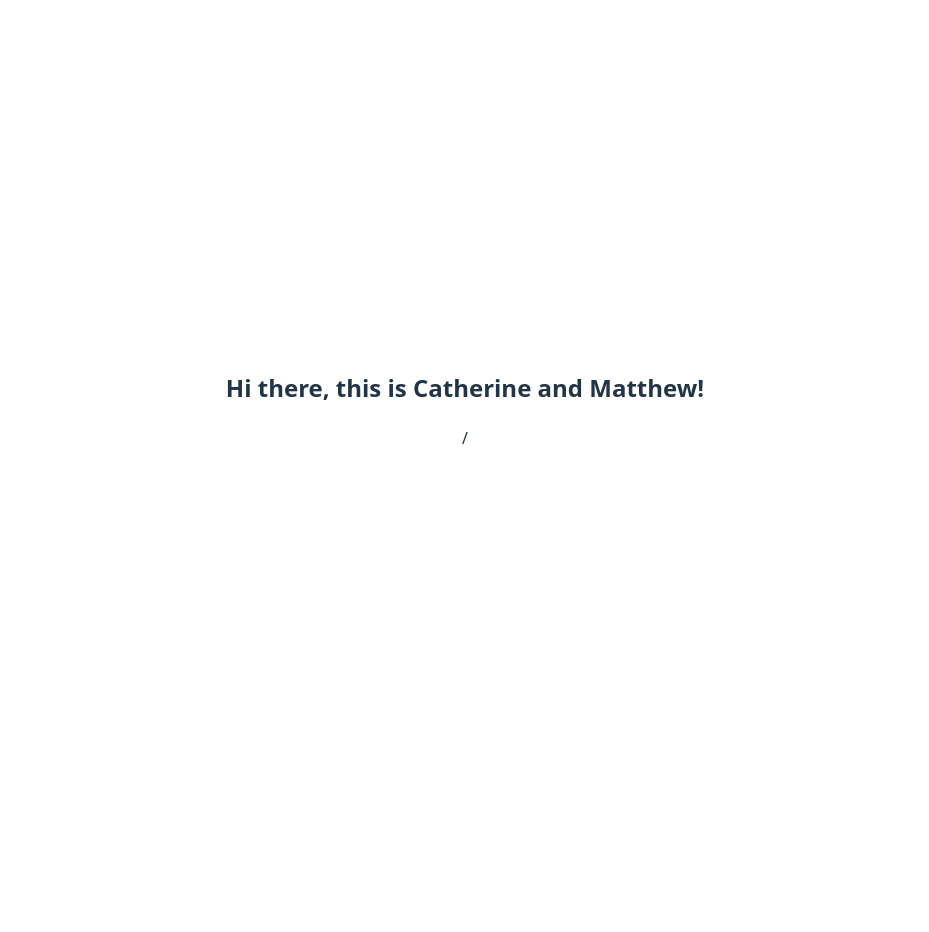
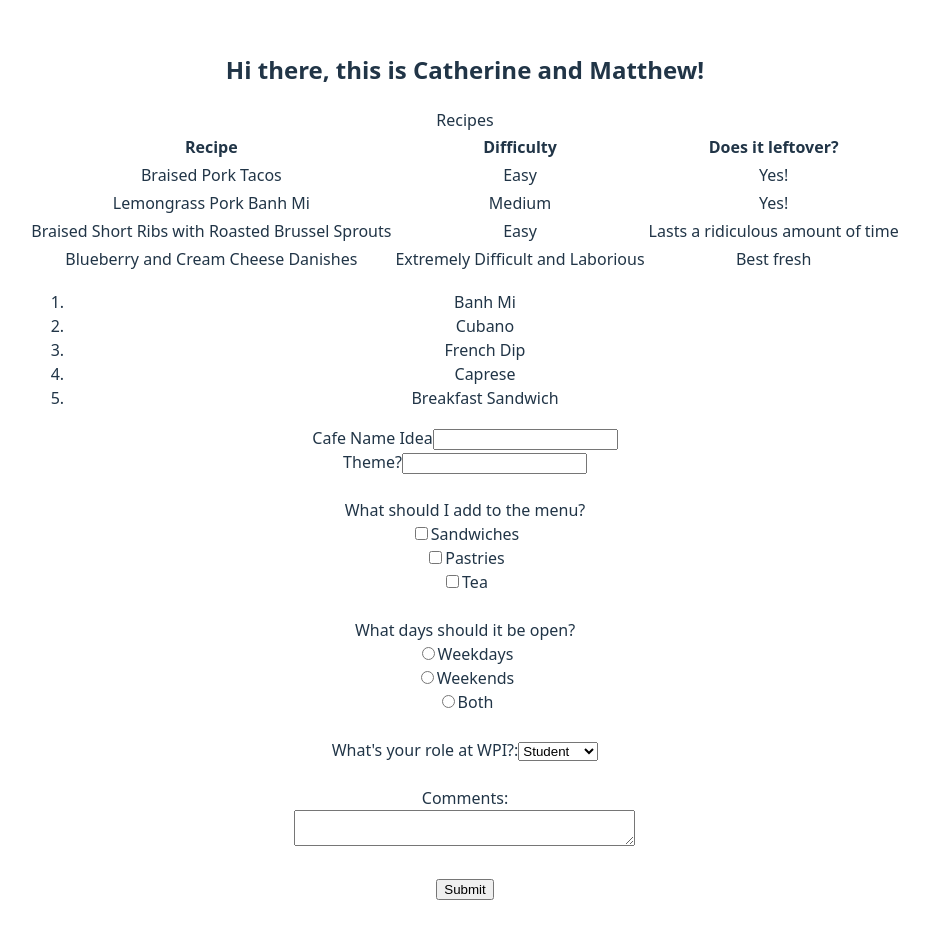
Before and after one commit to cs3733-d25/assignment2bv2-cfoley381, a React (Vite) app: page / in a window 1280 px wide. Shown: the whole page, without its empty margins (175-1104 px from the left). Before the commit the page ends 800 px from the top, so only its background shows below. Built offline with nearby package versions, Linux system fonts and the light colour scheme.

Commit message:
Added hobby 1 to app

```diff
--- a/src/App.tsx
+++ b/src/App.tsx
@@ -4,6 +4,7 @@ import { createRoot } from 'react-dom/client'
 
 import {Props} from "./props.ts";
 import {Intro} from './intro.tsx'
+import {Hobby1} from "./hobby1.tsx"
 
 export default function App() {
 
@@ -14,7 +15,8 @@ export default function App() {
 
     return (
         <>
-        <Intro names={newNames} />/
+        <Intro names={newNames} />
+            <Hobby1 />
         </>
     );
 }
--- a/src/form1.tsx
+++ b/src/form1.tsx
@@ -0,0 +1,50 @@
+export function Form1()
+{
+    return (
+        <form>
+            <label htmlFor="name">Cafe Name Idea</label>
+            <input type="text" id="name"/>
+            <br/>
+            <label htmlFor="theme">Theme?</label>
+            <input type="text" id="theme"/>
+            <br/><br/>
+            What should I add to the menu?
+            <br/>
+            <input type="checkbox" id="sandwich"/>
+            <label htmlFor="sandwich">Sandwiches</label>
+            <br/>
+            <input type="checkbox" id="pastry"/>
+            <label htmlFor="pastry">Pastries</label>
+            <br/>
+            <input type="checkbox" id="tea"/>
+            <label htmlFor="tea">Tea</label>
+            <br/><br/>
+
+            What days should it be open?
+            <br/>
+            <input type="radio" id="weekdays" name="hours" value="WEEKDAYS"/>
+            <label htmlFor="weekdays">Weekdays</label><br/>
+            <input type="radio" id="weekends" name="hours" value="WEEKENDS"/>
+            <label htmlFor="weekends">Weekends</label><br/>
+            <input type="radio" id="both" name="hours" value="BOTH"/>
+            <label htmlFor="both">Both</label>
+            <br/><br/>
+
+            <label htmlFor="role">What's your role at WPI?:</label>
+            <select name="role" id="role">
+                <option value="student">Student</option>
+                <option value="professor">Professor</option>
+                <option value="facilities">Facilities</option>
+                <option value="visitor">Visitor</option>
+            </select>
+
+            <br/><br/>
+            <label htmlFor="comments">Comments:</label>
+            <br/>
+            <textarea rows={2} cols={40} id="comments"></textarea>
+            <br/><br/>
+            <input type="submit" value="Submit" id="submitButton"/>
+
+        </form>
+    )
+}
--- a/src/hobby1.tsx
+++ b/src/hobby1.tsx
@@ -1,9 +1,14 @@
 import {Table1} from './table1.tsx'
 import {List1} from './list1.tsx'
+import {Form1} from './form1.tsx'
 
 export function Hobby1()
 {
     return(
-        <Table1></Table1>
+        <div>
+            <Table1 />
+            <List1 />
+            <Form1 />
+        </div>
     )
 }
```
